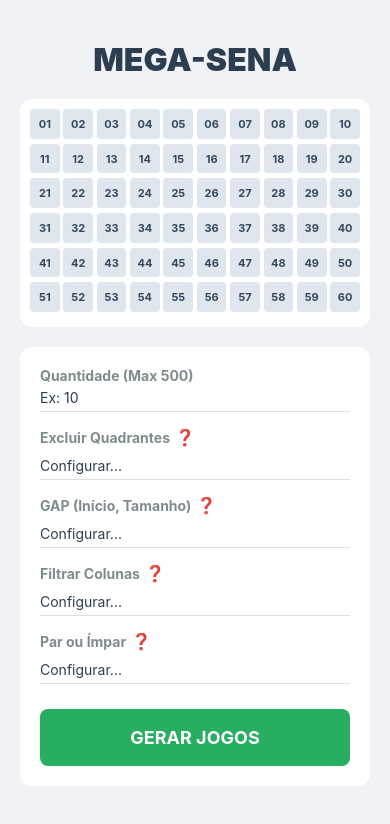
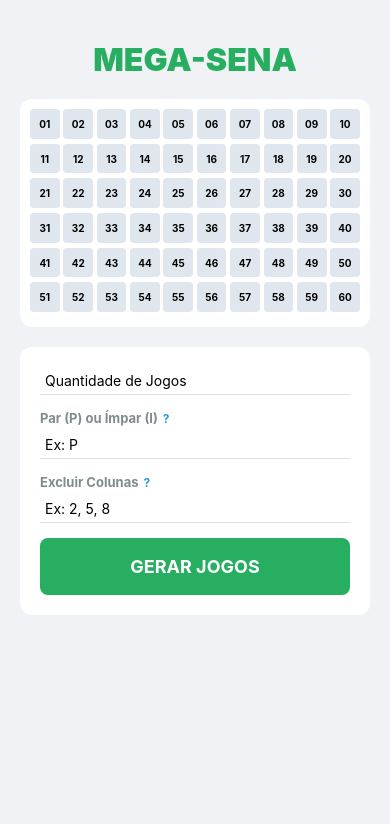
Before and after one commit to wmc2507-droid/MegaMente-App, a React Native app: screen / in a window 390 px wide. Shown: the top 824 px of the page. Built offline with nearby package versions, Linux system fonts and the light colour scheme.

Commit message:
Update App.js

```diff
--- a/App.js
+++ b/App.js
@@ -3,15 +3,67 @@
 
 export default function App() {
   const [bloqueados, setBloqueados] = useState([]);
+  const [jogos, setJogos] = useState([]);
+  const [qtd, setQtd] = useState('');
+  const [parImpar, setParImpar] = useState('');
+  const [colunas, setColunas] = useState('');
+  const [quadrantes, setQuadrantes] = useState('');
+  const [gap, setGap] = useState('');
+
   const numeros = Array.from({ length: 60 }, (_, i) => i + 1);
 
-  const ajuda = (titulo, desc) => Alert.alert(titulo, desc);
+  const ajuda = (t, d) => Alert.alert(t, d);
+
+  const gerarJogosMatematicos = () => {
+    // 1. Base de números (remove bloqueados manualmente)
+    let base = numeros.filter(n => !bloqueados.includes(n));
+
+    // 2. Filtro Par/Ímpar (Entra no cálculo apenas o tipo escolhido)
+    if (parImpar.toUpperCase() === 'P') base = base.filter(n => n % 2 === 0);
+    if (parImpar.toUpperCase() === 'I') base = base.filter(n => n % 2 !== 0);
+
+    // 3. Filtro de Colunas (Exclui colunas específicas)
+    if (colunas) {
+      const colsExcluidas = colunas.split(',').map(c => parseInt(c.trim()));
+      base = base.filter(n => !colsExcluidas.includes(n % 10 === 0 ? 10 : n % 10));
+    }
+
+    // 4. Filtro de Quadrantes
+    if (quadrantes) {
+      const qExcluidos = quadrantes.split(',').map(q => q.trim());
+      base = base.filter(n => {
+        const linha = Math.floor((n - 1) / 10);
+        const col = (n - 1) % 10;
+        const q1 = linha < 3 && col < 5;
+        const q2 = linha < 3 && col >= 5;
+        const q3 = linha >= 3 && col < 5;
+        const q4 = linha >= 3 && col >= 5;
+        if (qExcluidos.includes('1') && q1) return false;
+        if (qExcluidos.includes('2') && q2) return false;
+        if (qExcluidos.includes('3') && q3) return false;
+        if (qExcluidos.includes('4') && q4) return false;
+        return true;
+      });
+    }
+
+    // Validação de segurança
+    if (base.length < 6) return Alert.alert("Erro", "Filtros muito agressivos! Não sobraram números suficientes.");
+
+    // 5. Geração aleatória baseada nos filtros
+    let resultadoFinal = [];
+    const loop = parseInt(qtd) || 1;
+    for (let i = 0; i < loop; i++) {
+      let sorteio = [...base].sort(() => Math.random() - 0.5).slice(0, 6).sort((a, b) => a - b);
+      resultadoFinal.push(sorteio);
+    }
+    setJogos(resultadoFinal);
+  };
 
   return (
     <ScrollView style={styles.container}>
       <Text style={styles.titulo}>MEGA-SENA</Text>
 
-      <View style={styles.cartelaContainer}>
+      <View style={styles.cartela}>
         <FlatList
           data={numeros}
           renderItem={({ item }) => (
@@ -22,7 +74,7 @@
               <Text style={styles.numText}>{item < 10 ? `0${item}` : item}</Text>
             </TouchableOpacity>
           )}
-          keyExtractor={(item) => item.toString()}
+          keyExtractor={(i) => i.toString()}
           numColumns={10}
           scrollEnabled={false}
           columnWrapperStyle={styles.row}
@@ -30,50 +82,51 @@
       </View>
 
       <View style={styles.form}>
-        <View style={styles.inputGroup}>
-          <Text style={styles.label}>Quantidade (Max 500)</Text>
-          <TextInput style={styles.input} keyboardType="numeric" placeholder="Ex: 10" />
+        <TextInput style={styles.input} placeholder="Quantidade de Jogos" keyboardType="numeric" onChangeText={setQtd} />
+
+        <View style={styles.inputRow}>
+          <Text style={styles.label}>Par (P) ou Ímpar (I)</Text>
+          <TouchableOpacity onPress={() => ajuda('Par ou Ímpar', 'P: Apenas números pares entram no sorteio.\nI: Apenas ímpares entram.')}>
+            <Text style={styles.ajuda}>?</Text>
+          </TouchableOpacity>
         </View>
+        <TextInput style={styles.input} placeholder="Ex: P" onChangeText={setParImpar} maxLength={1} />
 
-        {[
-          { t: 'Excluir Quadrantes', d: 'Elimina áreas (1 a 4) da cartela.\n1: Top-Esq, 2: Top-Dir, 3: Base-Esq, 4: Base-Dir.' },
-          { t: 'GAP (Início, Tamanho)', d: 'Cria um buraco de números.\nEx: 20, 10 pula do 20 ao 29.' },
-          { t: 'Filtrar Colunas', d: 'Escolha quais colunas (1 a 10) deseja ignorar no sorteio.' },
-          { t: 'Par ou Ímpar', d: 'Selecione "P" para apenas pares ou "I" para apenas ímpares.' }
-        ].map((item, index) => (
-          <View key={index} style={styles.inputGroup}>
-            <View style={styles.labelRow}>
-              <Text style={styles.label}>{item.t}</Text>
-              <TouchableOpacity onPress={() => ajuda(item.t, item.d)}>
-                <Text style={styles.ajudaIcon}>❓</Text>
-              </TouchableOpacity>
-            </View>
-            <TextInput style={styles.input} placeholder="Configurar..." />
-          </View>
-        ))}
+        <View style={styles.inputRow}>
+          <Text style={styles.label}>Excluir Colunas</Text>
+          <TouchableOpacity onPress={() => ajuda('Colunas', 'Digite as colunas que NÃO quer usar (1-10).')}>
+            <Text style={styles.ajuda}>?</Text>
+          </TouchableOpacity>
+        </View>
+        <TextInput style={styles.input} placeholder="Ex: 2, 5, 8" onChangeText={setColunas} />
 
-        <TouchableOpacity style={styles.btn}>
+        <TouchableOpacity style={styles.btn} onPress={gerarJogosMatematicos}>
           <Text style={styles.btnText}>GERAR JOGOS</Text>
         </TouchableOpacity>
       </View>
+
+      {jogos.map((j, idx) => (
+        <View key={idx} style={styles.jogoCard}><Text style={styles.jogoText}>{j.join('  -  ')}</Text></View>
+      ))}
     </ScrollView>
   );
 }
 
 const styles = StyleSheet.create({
   container: { flex: 1, backgroundColor: '#F0F2F5', padding: 20, paddingTop: 40 },
-  titulo: { fontSize: 32, fontWeight: '900', color: '#2C3E50', textAlign: 'center', marginBottom: 20 },
-  cartelaContainer: { backgroundColor: '#FFF', padding: 10, borderRadius: 12, elevation: 4 },
+  titulo: { fontSize: 32, fontWeight: '900', color: '#27AE60', textAlign: 'center', marginBottom: 20 },
+  cartela: { backgroundColor: '#FFF', padding: 10, borderRadius: 12, elevation: 4 },
   row: { justifyContent: 'space-between', marginBottom: 5 },
   num: { width: '9%', aspectRatio: 1, justifyContent: 'center', alignItems: 'center', backgroundColor: '#E0E6ED', borderRadius: 4 },
   bloqueado: { backgroundColor: '#FF4757' },
-  numText: { fontSize: 11, fontWeight: 'bold', color: '#34495E' },
-  form: { marginTop: 20, backgroundColor: '#FFF', padding: 20, borderRadius: 12, marginBottom: 40 },
-  inputGroup: { marginBottom: 15 },
-  labelRow: { flexDirection: 'row', alignItems: 'center', marginBottom: 5 },
-  label: { fontWeight: 'bold', color: '#7F8C8D', marginRight: 5 },
-  ajudaIcon: { fontSize: 16, color: '#3498DB' },
-  input: { borderBottomWidth: 1.5, borderColor: '#DCDFE6', paddingVertical: 5, color: '#2C3E50' },
-  btn: { backgroundColor: '#27AE60', padding: 18, borderRadius: 8, alignItems: 'center', marginTop: 10 },
-  btnText: { color: '#FFF', fontWeight: 'bold', fontSize: 18 }
+  numText: { fontSize: 10, fontWeight: 'bold' },
+  form: { marginTop: 20, backgroundColor: '#FFF', padding: 20, borderRadius: 12, marginBottom: 20 },
+  inputRow: { flexDirection: 'row', alignItems: 'center', marginBottom: 5 },
+  label: { fontSize: 13, fontWeight: 'bold', color: '#7F8C8D', marginRight: 5 },
+  ajuda: { fontSize: 12, color: '#3498DB', fontWeight: 'bold' },
+  input: { borderBottomWidth: 1.5, borderColor: '#DCDFE6', marginBottom: 15, padding: 5 },
+  btn: { backgroundColor: '#27AE60', padding: 18, borderRadius: 8, alignItems: 'center' },
+  btnText: { color: '#FFF', fontWeight: 'bold', fontSize: 18 },
+  jogoCard: { backgroundColor: '#FFF', padding: 15, borderRadius: 10, marginBottom: 10, borderLeftWidth: 5, borderLeftColor: '#27AE60' },
+  jogoText: { fontSize: 18, fontWeight: 'bold', color: '#2C3E50', textAlign: 'center' }
 });
```
